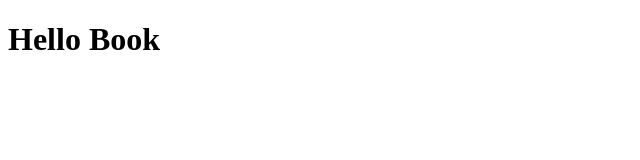
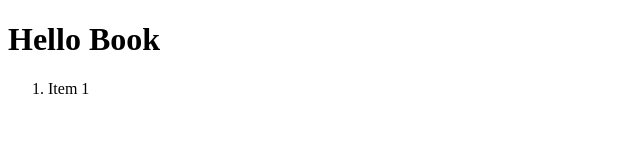
Before and after one commit to rasheedballim/Odin-recipes, a plain HTML site: page index.html in a window 1280 px wide. Shown: the full height of the page, 0-640 px from the left. Drawn offline with Linux system fonts and the light colour scheme.

Commit message:
Add list

```diff
--- a/index.html
+++ b/index.html
@@ -7,6 +7,9 @@
 </head>
 <body>
     <h1>Hello Book</h1>
+    <ol>
+        <li>Item 1</li>
+    </ol>
 
 </body>
 </html>
```
